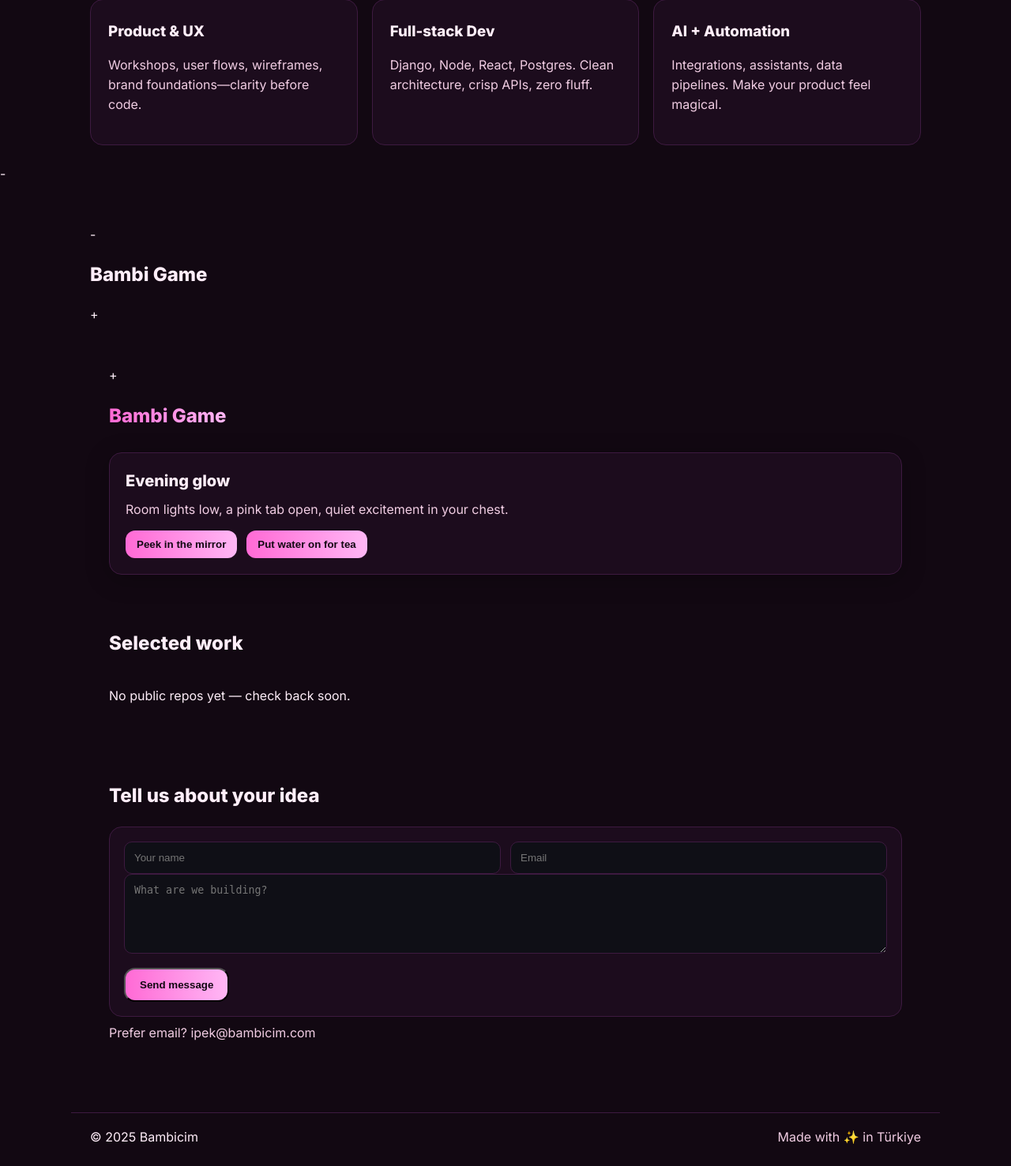
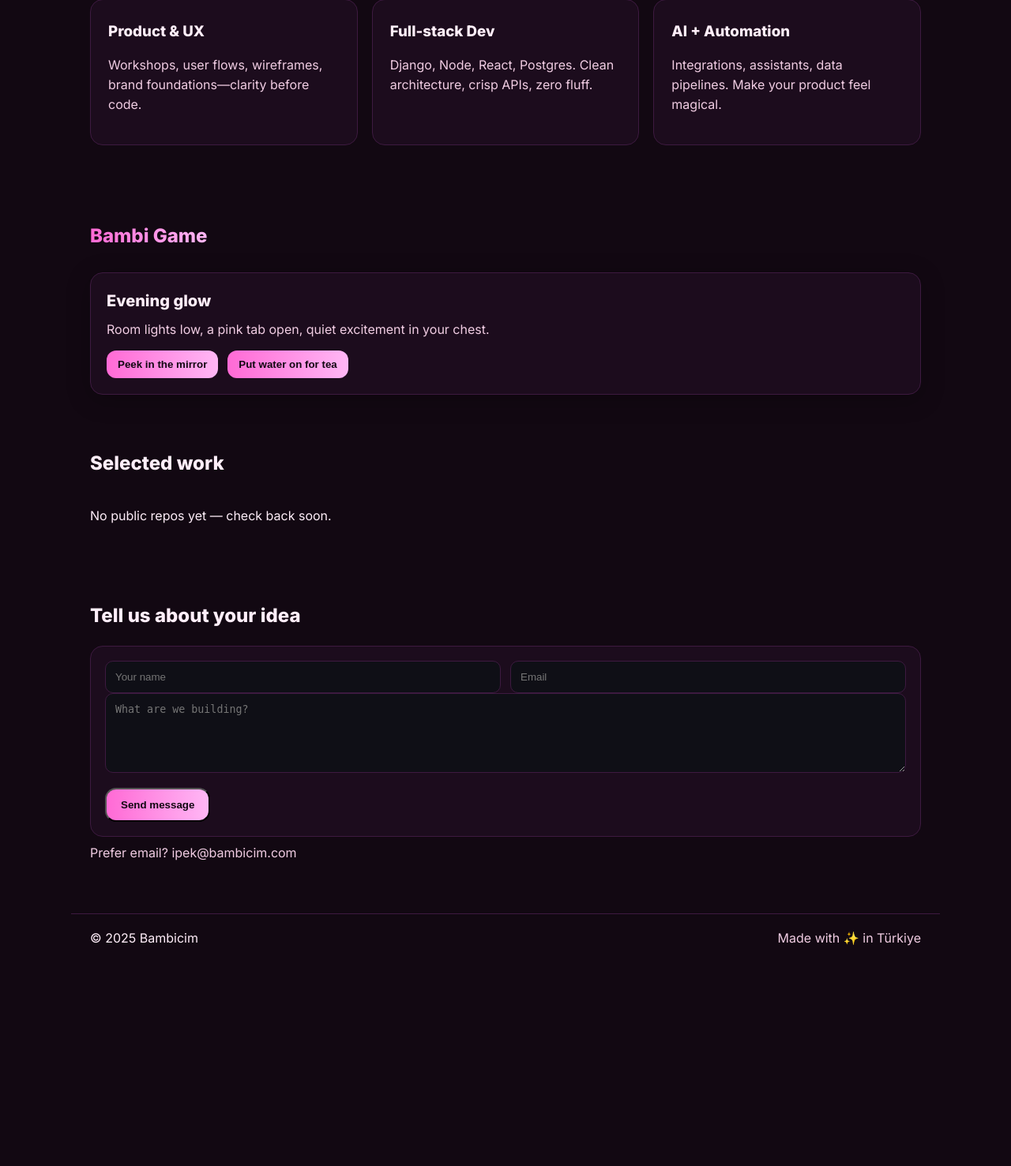
Before and after one commit to mertbayrakuni/Bambicim, a Django app: template templates/home.html in a window 1280 px wide. Shown: the part 523-2000 px from the top of the page at 79% size. After the commit the page ends 1721 px from the top, so only its background shows below. Run offline with Django 5.2, Linux system fonts and the light colour scheme; the template is opened without the code that fills it, so the values that code supplies are empty.

Commit message:
v1.5.5 cleanup's cleanup

```diff
--- a/templates/home.html
+++ b/templates/home.html
@@ -37,14 +37,12 @@
         </article>
     </section>
 
-    -
+
     <section id="game" class="b-container b-game">
-    -        <h2>Bambi Game</h2>
-    +
-    <section id="game" class="b-container b-game">
-        + <h2><span class="grad">Bambi Game</span></h2>
+        <h2><span class="grad">Bambi Game</span></h2>
         <div id="game-root" class="my-4"></div>
     </section>
+
 
     <section id="work" class="b-container my-10">
         <h2>Selected work</h2>
```
